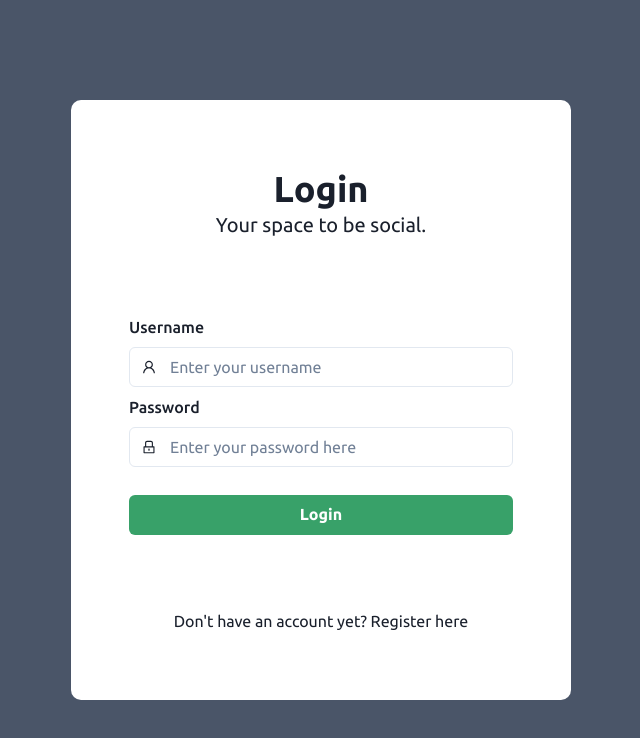
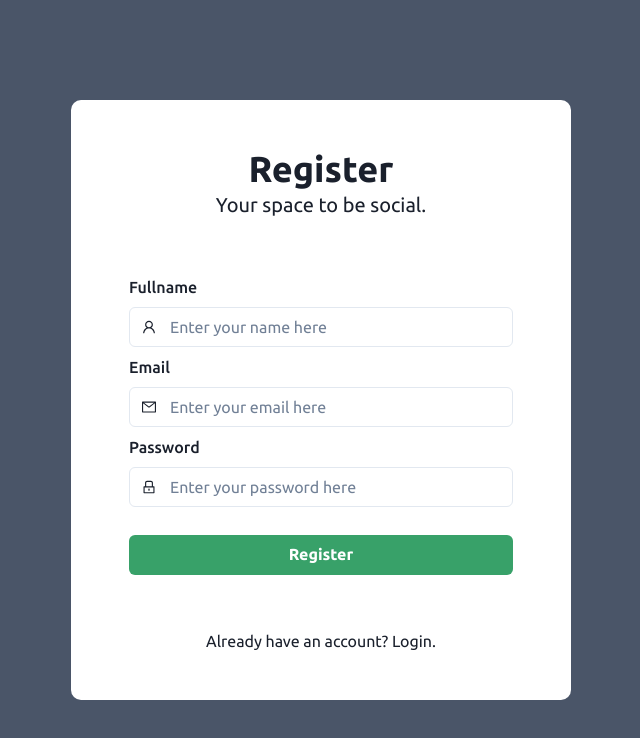
Before and after one commit to mathiaswakgari/Texting-WebApp, a React (Vite) app: page /register in a window 1280 px wide. Shown: the top 738 px of the page, without its empty margins (319-959 px from the left). Built offline with nearby package versions, Linux system fonts and the light colour scheme.

Commit message:
Build Register form and implement validation.

```diff
--- a/package.json
+++ b/package.json
@@ -19,6 +19,7 @@
     "react-dom": "^18.2.0",
     "react-hook-form": "^7.45.4",
     "react-icons": "^4.10.1",
+    "react-router-dom": "^6.15.0",
     "zod": "^3.22.2"
   },
   "devDependencies": {
--- a/src/App.tsx
+++ b/src/App.tsx
@@ -1,9 +1,12 @@
 import { Grid, GridItem } from "@chakra-ui/react";
+import { BrowserRouter, Routes, Route } from "react-router-dom";
 import "./App.css";
 import Login from "./components/Login";
+import Register from "./components/Register";
 
 function App() {
   return (
+    <BrowserRouter>
       <Grid
         templateAreas={{
           base: "main",
@@ -13,9 +16,13 @@ function App() {
         }}
       >
         <GridItem area="main">
-        <Login />
+          <Routes>
+            <Route path="/" element={<Login />} />
+            <Route path="/register" element={<Register />} />
+          </Routes>
         </GridItem>
       </Grid>
+    </BrowserRouter>
   );
 }
 
--- /dev/null
+++ b/src/components/Register.tsx
@@ -0,0 +1,29 @@
+import { Box, Heading, VStack, Text } from "@chakra-ui/react";
+import RegisterForm from "./RegisterForm";
+
+const Register = () => {
+  return (
+    <Box height={"100vh"} width={"100vw"} bg={"gray.600"}>
+      <VStack justifyContent={"center"} width={"100%"} height={"100%"}>
+        <Box height={"600px"} width={"500px"} bg={"white"} borderRadius={10}>
+          <VStack
+            height={"full"}
+            width={"full"}
+            justifyContent={"space-evenly"}
+          >
+            <Box>
+              <Heading textAlign={"center"}>Register</Heading>
+              <Text fontSize={"xl"}>Your space to be social.</Text>
+            </Box>
+            <RegisterForm />
+            <Box>
+              <Text>Already have an account? Login.</Text>
+            </Box>
+          </VStack>
+        </Box>
+      </VStack>
+    </Box>
+  );
+};
+
+export default Register;
--- /dev/null
+++ b/src/components/RegisterForm.tsx
@@ -0,0 +1,102 @@
+import {
+  Box,
+  Button,
+  FormLabel,
+  Input,
+  InputGroup,
+  InputLeftElement,
+  VStack,
+  Text,
+} from "@chakra-ui/react";
+import { z } from "zod";
+import { AiOutlineUser, AiOutlineLock, AiOutlineMail } from "react-icons/ai";
+import { FieldValues, useForm } from "react-hook-form";
+import { zodResolver } from "@hookform/resolvers/zod";
+
+const schema = z.object({
+  fullname: z
+    .string()
+    .min(3, { message: "Name must be atleast 3 characters long." })
+    .max(30, { message: "Name must be atmost 30 characters long." }),
+  email: z.string().email({ message: "Enter a valid email." }),
+  password: z.string().min(8, {
+    message: "Password must be atleast 8 characters long",
+  }),
+});
+
+type FormData = z.infer<typeof schema>;
+
+const RegisterForm = () => {
+  const {
+    register,
+    handleSubmit,
+    formState: { errors, isValid },
+  } = useForm<FormData>({
+    resolver: zodResolver(schema),
+  });
+  const onSubmit = (data: FieldValues) => console.log(data);
+  return (
+    <form onSubmit={handleSubmit(onSubmit)}>
+      <VStack>
+        <Box w={"96"}>
+          <FormLabel htmlFor="fullname">Fullname</FormLabel>
+          <InputGroup>
+            <InputLeftElement>
+              <AiOutlineUser />
+            </InputLeftElement>
+            <Input
+              {...register("fullname")}
+              id="fullname"
+              type="text"
+              placeholder="Enter your name here"
+            />
+          </InputGroup>
+          {errors?.fullname && (
+            <Text color={"tomato"}>{errors.fullname.message}</Text>
+          )}
+        </Box>
+        <Box w={"96"}>
+          <FormLabel htmlFor="email">Email</FormLabel>
+          <InputGroup>
+            <InputLeftElement>
+              <AiOutlineMail />
+            </InputLeftElement>
+            <Input
+              {...register("email")}
+              id="email"
+              type="email"
+              placeholder="Enter your email here"
+            />
+          </InputGroup>
+          {errors?.email && (
+            <Text color={"tomato"}>{errors.email.message}</Text>
+          )}
+        </Box>
+        <Box w={"96"}>
+          <FormLabel htmlFor="password">Password</FormLabel>
+          <InputGroup>
+            <InputLeftElement>
+              <AiOutlineLock />
+            </InputLeftElement>
+            <Input
+              {...register("password")}
+              id="password"
+              type="password"
+              placeholder="Enter your password here"
+            />
+          </InputGroup>
+          {errors?.password && (
+            <Text color={"tomato"}>{errors.password.message}</Text>
+          )}
+        </Box>
+        <Box mt={5}>
+          <Button type="submit" colorScheme="green" w={"96"}>
+            Register
+          </Button>
+        </Box>
+      </VStack>
+    </form>
+  );
+};
+
+export default RegisterForm;
```
Also changed, not shown: 1 other file (tests, documents, lock files or other folders). Lines whose indentation alone changed are shown as unchanged.
